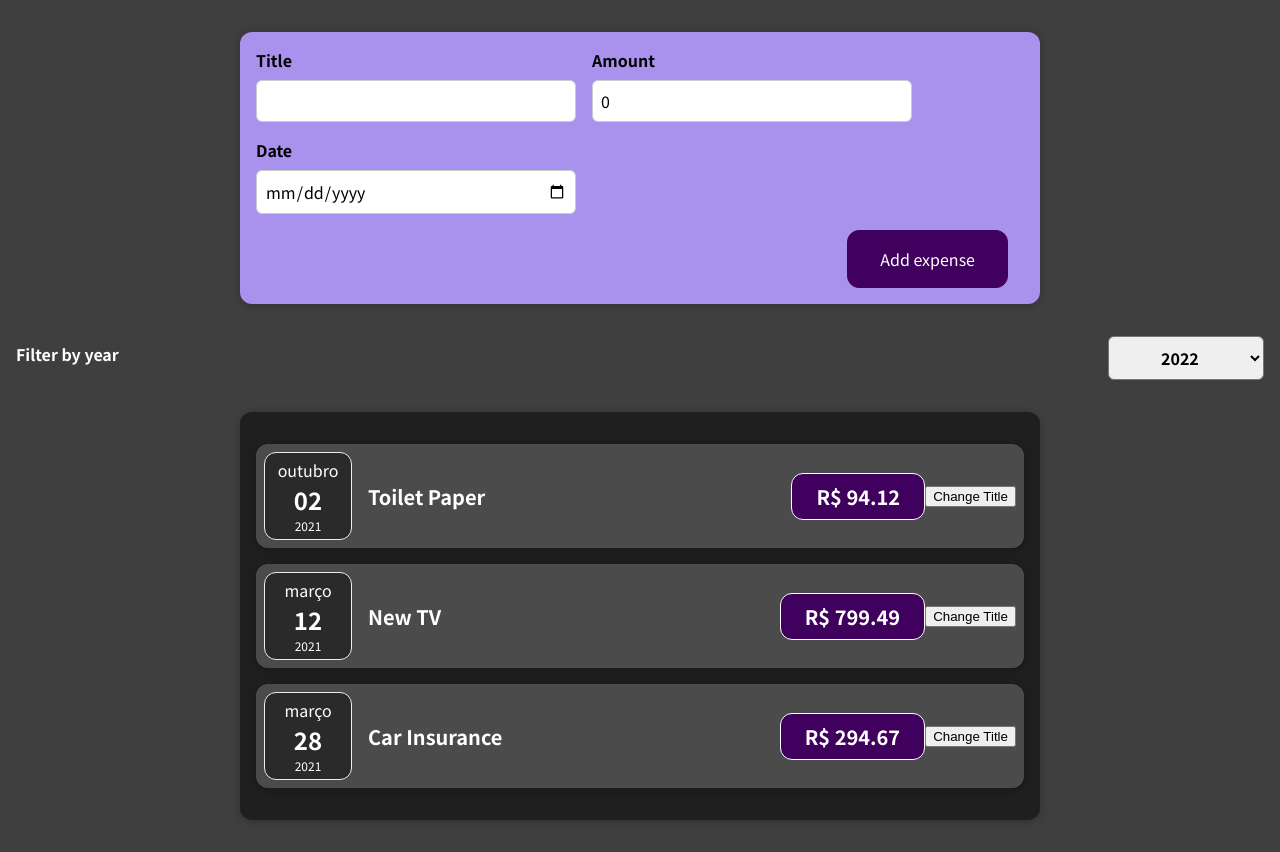
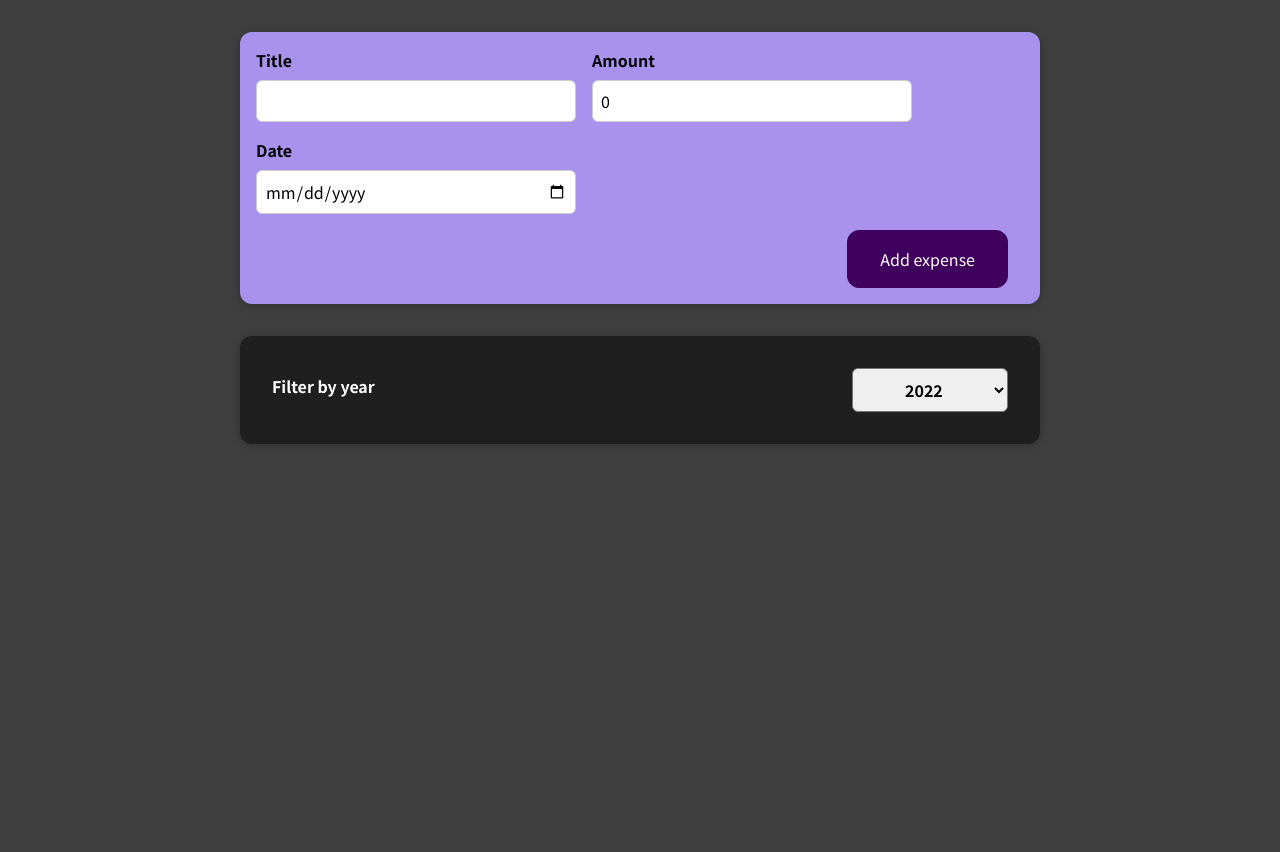
Before and after one commit to alekgomes/react-academind, a React (Create React App) app: page / in a window 1280 px wide. After the commit the page ends 800 px from the top, so only its background shows below. Built offline with nearby package versions, Linux system fonts and the light colour scheme.

Commit message:
add lists; better filter

```diff
--- a/src/components/Expenses/Expenses.js
+++ b/src/components/Expenses/Expenses.js
@@ -4,33 +4,21 @@ import ExpensesFilter from "./ExpensesFilter"
 import { useState } from "react"
 
 function Expenses(props) {
-  const [enteredDate, setEnteredDate] = useState(new Date())
+  const [filterDate, setFilterDate] = useState(new Date())
 
   const expenses = props.expenses
 
-  const dateChangeHandler = (e) => setEnteredDate(new Date(e.target.value))
+  const dateChangeHandler = (e) => setFilterDate(new Date(e.target.value))
+
+  const filteredExpenses = expenses.filter(
+    (e) => e.date.getFullYear() == filterDate.getFullYear() + 1
+  )
   return (
-    <div>
+    <div className="expenses">
       <ExpensesFilter onDateChange={dateChangeHandler} />
-      <div className="expenses">
-        <ExpenseItem
-          title={expenses[0].title}
-          date={enteredDate}
-          amount={expenses[0].amount}
-        />
-
-        <ExpenseItem
-          title={expenses[1].title}
-          date={expenses[1].date}
-          amount={expenses[1].amount}
-        />
-
-        <ExpenseItem
-          title={expenses[2].title}
-          date={expenses[2].date}
-          amount={expenses[2].amount}
-        />
-      </div>
+      {filteredExpenses.map((e) => (
+        <ExpenseItem title={e.title} date={e.date} amount={e.amount} />
+      ))}
     </div>
   )
 }
```
Also changed, not shown: 1 other file (tests, documents, lock files or other folders).
